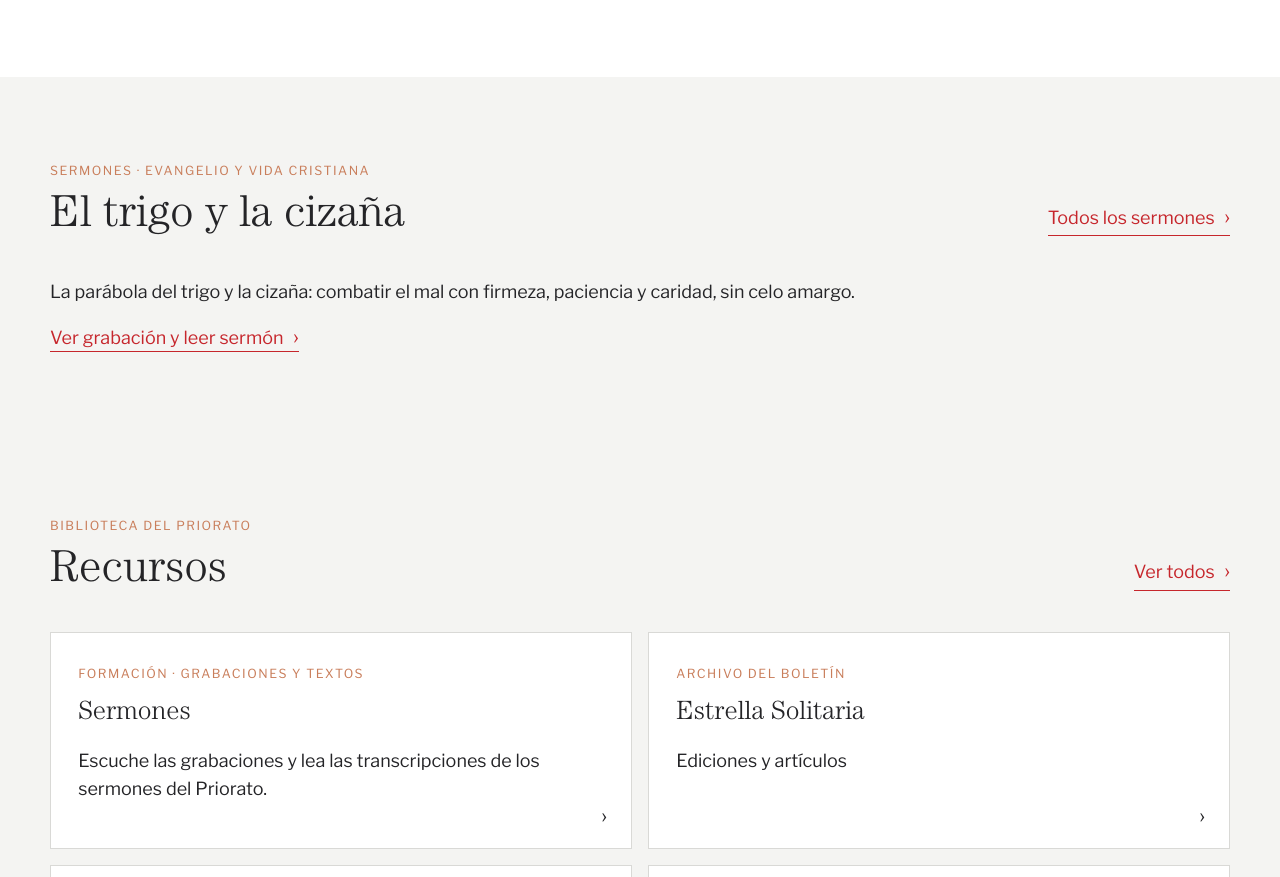
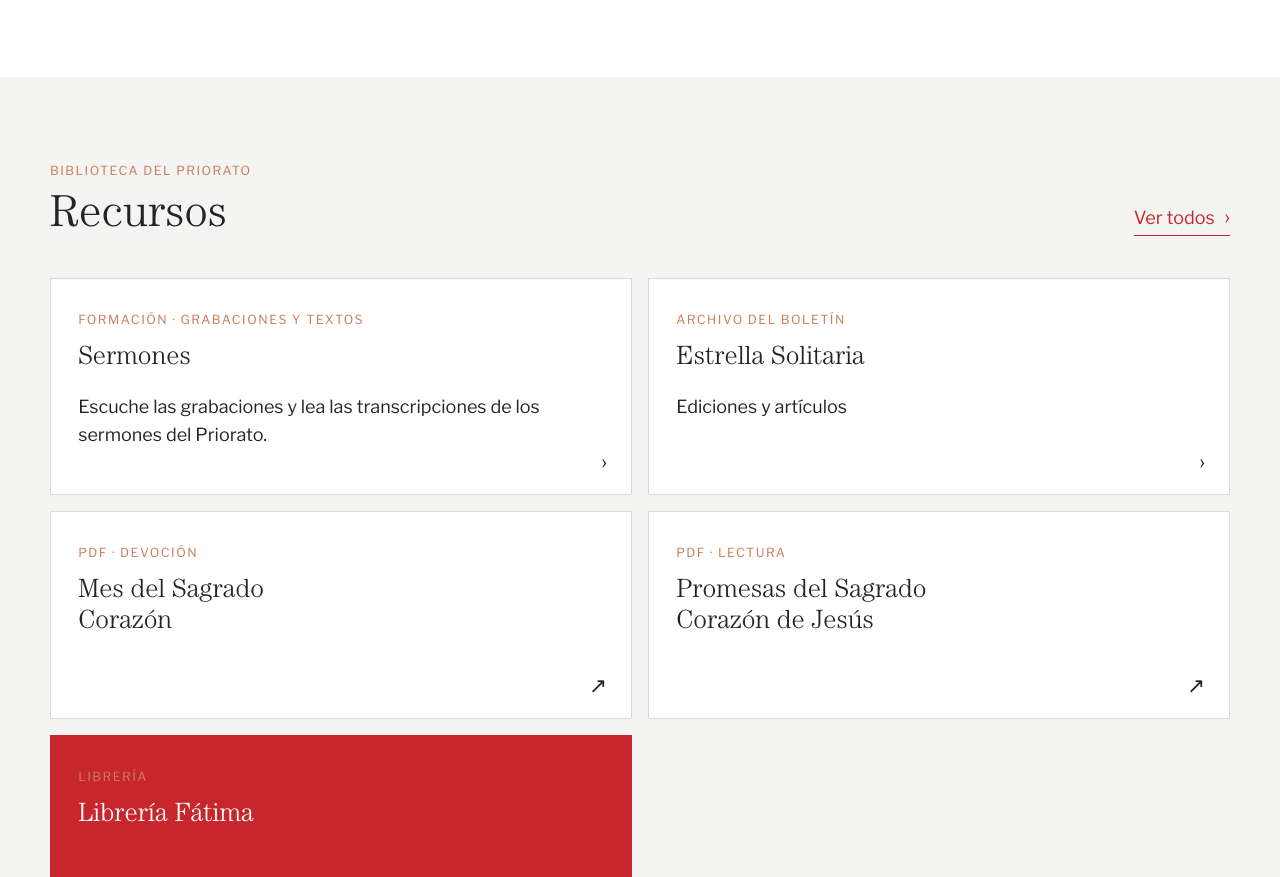
Before and after one commit to jornada-de-estudios/jornada-de-estudios.github.io, a plain HTML site: page index.html in a window 1280 px wide. Shown: the part 2687-3564 px from the top of the page. Drawn offline with nearby package versions, Linux system fonts and the light colour scheme.

Commit message:
Remove homepage sermon feature and document sermon publishing scope

```diff
--- a/index.html
+++ b/index.html
@@ -212,13 +212,6 @@
     </section>
 
 
-    <section class="section section-wash" aria-labelledby="sermon-destacado-title">
-      <div class="container">
-        <div class="section-title"><div><span class="section-kicker">Sermones · Evangelio y vida cristiana</span><h2 id="sermon-destacado-title">El trigo y la cizaña</h2></div><a class="line-link" href="/sermones/">Todos los sermones <span aria-hidden="true">›</span></a></div>
-        <p>La parábola del trigo y la cizaña: combatir el mal con firmeza, paciencia y caridad, sin celo amargo.</p><a class="line-link" href="/sermones/el-trigo-y-la-cizana.html">Ver grabación y leer sermón <span aria-hidden="true">›</span></a>
-      </div>
-    </section>
-
     <section class="section resource-section" id="recursos" aria-labelledby="resource-title">
       <div class="container">
         <div class="section-title"><div><span class="section-kicker">Biblioteca del Priorato</span><h2 id="resource-title">Recursos</h2></div><a class="line-link" href="recursos.html">Ver todos <span aria-hidden="true">›</span></a></div>
```
Also changed, not shown: 1 other file.
